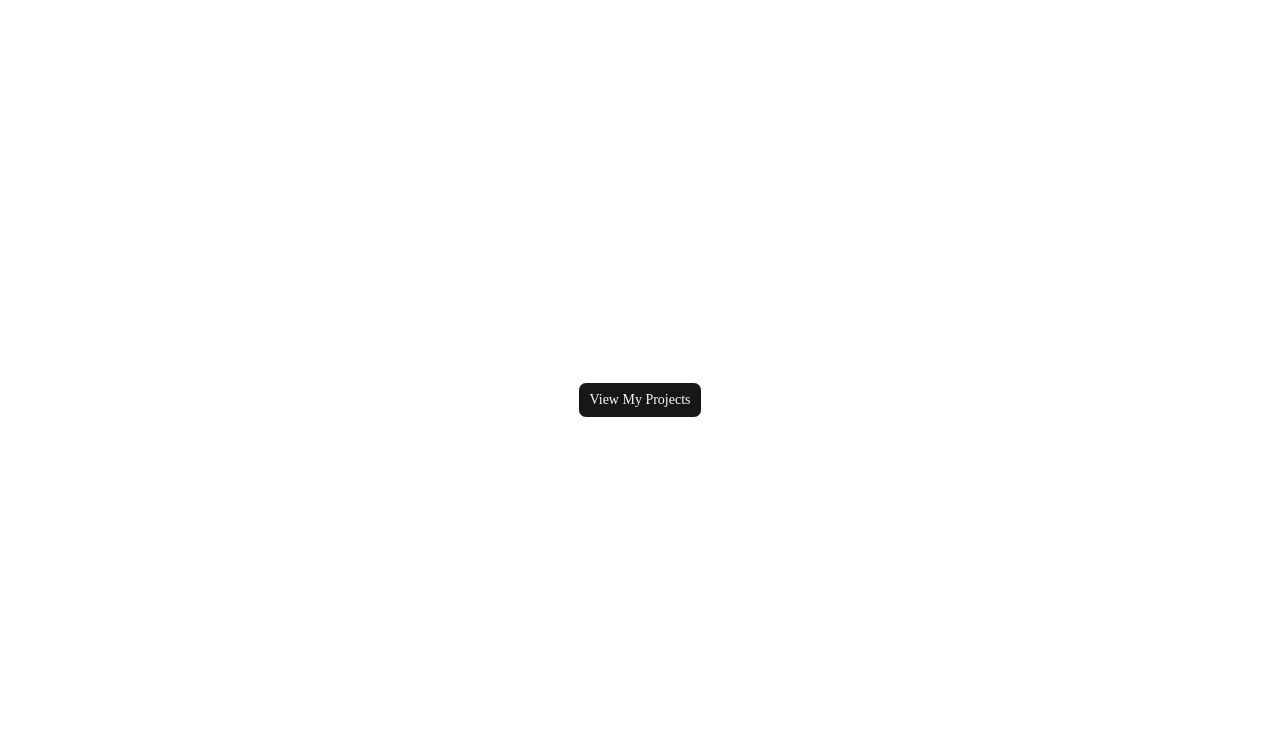
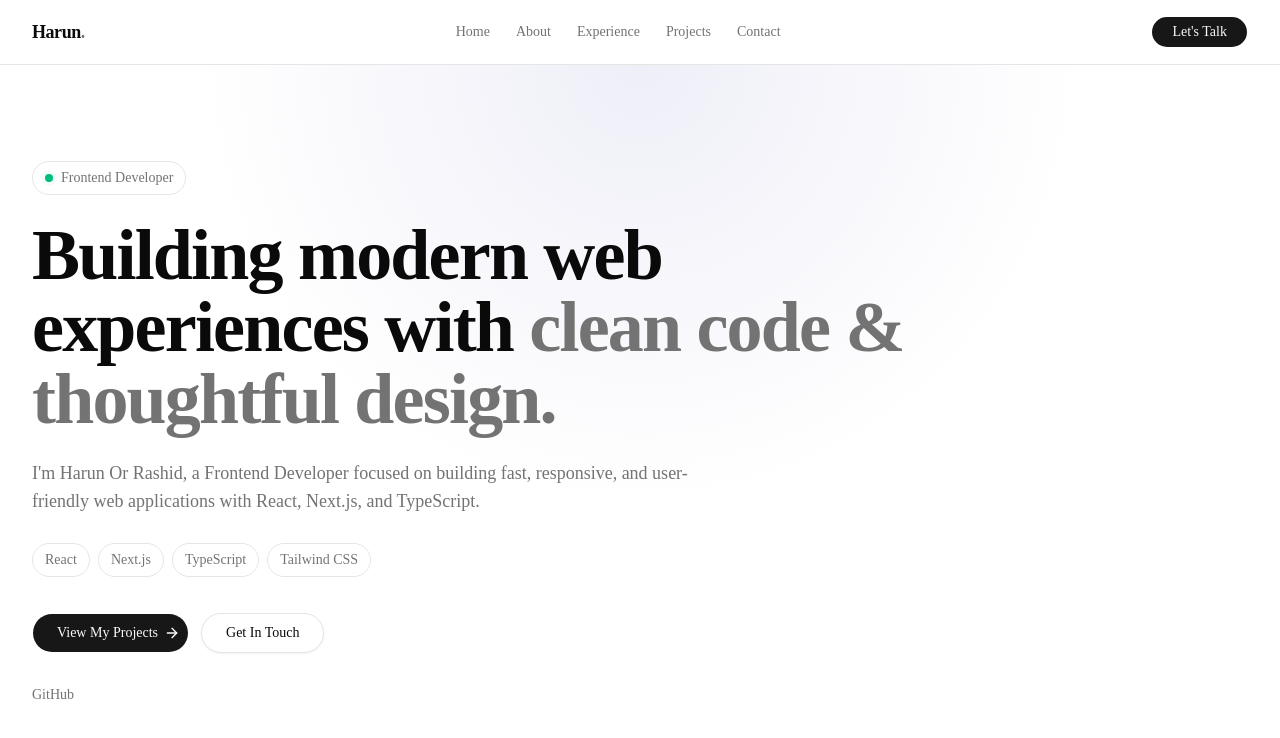
Before and after one commit to harunhira69/personal_portfolio, a Next.js app: page / in a window 1280 px wide. Shown: the top 738 px of the page. Built offline with nearby package versions, Linux system fonts and the light colour scheme.

Commit message:
feat: build responsive navbar and hero section

```diff
--- a/src/app/page.tsx
+++ b/src/app/page.tsx
@@ -1,9 +1,14 @@
-import { Button } from "@/components/ui/button";
+import { Navbar } from "@/components/layout/navbar";
+import { Hero } from "@/components/sections/hero";
 
 export default function Home() {
   return (
-    <main className="flex min-h-svh items-center justify-center">
-      <Button>View My Projects</Button>
-    </main>
+    <>
+      <Navbar />
+
+      <main>
+        <Hero />
+      </main>
+    </>
   );
 }
--- /dev/null
+++ b/src/components/layout/navbar.tsx
@@ -0,0 +1,98 @@
+"use client";
+
+import Link from "next/link";
+import { Menu, X } from "lucide-react";
+import { useState } from "react";
+
+import { navigation } from "@/config/navigation";
+import { Button, buttonVariants } from "@/components/ui/button";
+import { cn } from "@/lib/utils";
+
+export function Navbar() {
+  const [isOpen, setIsOpen] = useState(false);
+
+  return (
+    <header className="sticky top-0 z-50 w-full border-b bg-background/80 backdrop-blur-xl">
+      <div className="mx-auto flex h-16 max-w-7xl items-center justify-between px-4 sm:px-6 lg:px-8">
+        {/* Logo */}
+        <Link
+          href="/"
+          className="text-lg font-bold tracking-tight"
+          onClick={() => setIsOpen(false)}
+        >
+          Harun<span className="text-muted-foreground">.</span>
+        </Link>
+
+        {/* Desktop Navigation */}
+        <nav className="hidden items-center gap-1 md:flex">
+          {navigation.map((item) => (
+            <Link
+              key={item.href}
+              href={item.href}
+              className={cn(
+                buttonVariants({ variant: "ghost", size: "sm" }),
+                "text-sm text-muted-foreground transition-colors hover:text-foreground",
+              )}
+            >
+              {item.name}
+            </Link>
+          ))}
+        </nav>
+
+        {/* Desktop CTA */}
+        <div className="hidden md:block">
+          <Link
+            href="/contact"
+            className={cn(
+              buttonVariants({ variant: "default", size: "sm" }),
+              "rounded-full px-5",
+            )}
+          >
+            Let&apos;s Talk
+          </Link>
+        </div>
+
+        {/* Mobile Menu Button */}
+        <Button
+          variant="ghost"
+          size="icon"
+          className="md:hidden"
+          onClick={() => setIsOpen((value) => !value)}
+          aria-label={isOpen ? "Close menu" : "Open menu"}
+          aria-expanded={isOpen}
+        >
+          {isOpen ? <X /> : <Menu />}
+        </Button>
+      </div>
+
+      {/* Mobile Navigation */}
+      {isOpen && (
+        <div className="border-t bg-background md:hidden">
+          <nav className="mx-auto flex max-w-7xl flex-col px-4 py-4 sm:px-6">
+            {navigation.map((item) => (
+              <Link
+                key={item.href}
+                href={item.href}
+                onClick={() => setIsOpen(false)}
+                className="rounded-md px-3 py-3 text-sm font-medium text-muted-foreground transition-colors hover:bg-muted hover:text-foreground"
+              >
+                {item.name}
+              </Link>
+            ))}
+
+            <Link
+              href="/contact"
+              onClick={() => setIsOpen(false)}
+              className={cn(
+                buttonVariants({ variant: "default" }),
+                "mt-3 rounded-full",
+              )}
+            >
+              Let&apos;s Talk
+            </Link>
+          </nav>
+        </div>
+      )}
+    </header>
+  );
+}
--- /dev/null
+++ b/src/components/sections/hero.tsx
@@ -0,0 +1,111 @@
+import Link from "next/link";
+import { ArrowRight } from "lucide-react";
+
+import { buttonVariants } from "@/components/ui/button";
+import { cn } from "@/lib/utils";
+import { siteConfig } from "@/config/site";
+
+const technologies = [
+  "React",
+  "Next.js",
+  "TypeScript",
+  "Tailwind CSS",
+];
+
+export function Hero() {
+  return (
+    <section className="relative overflow-hidden">
+      {/* Background */}
+      <div className="absolute inset-0 -z-10 bg-[radial-gradient(circle_at_top,rgba(120,119,198,0.12),transparent_45%)]" />
+
+      <div className="absolute inset-0 -z-10 bg-[linear-gradient(to_right,hsl(var(--border))_1px,transparent_1px),linear-gradient(to_bottom,hsl(var(--border))_1px,transparent_1px)] bg-[size:4rem_4rem] opacity-20" />
+
+      <div className="mx-auto flex min-h-[calc(100vh-4rem)] max-w-7xl items-center px-4 py-20 sm:px-6 lg:px-8 lg:py-24">
+        <div className="max-w-4xl">
+          {/* Availability */}
+          <div className="mb-6 inline-flex items-center gap-2 rounded-full border bg-background/70 px-3 py-1.5 text-sm text-muted-foreground backdrop-blur">
+            <span className="relative flex h-2 w-2">
+              <span className="absolute inline-flex h-full w-full animate-ping rounded-full bg-emerald-500 opacity-75" />
+              <span className="relative inline-flex h-2 w-2 rounded-full bg-emerald-500" />
+            </span>
+            Frontend Developer
+          </div>
+
+          {/* Main Heading */}
+          <h1 className="max-w-4xl text-4xl font-bold tracking-tight sm:text-5xl md:text-6xl lg:text-7xl">
+            Building modern web experiences with{" "}
+            <span className="text-muted-foreground">
+              clean code & thoughtful design.
+            </span>
+          </h1>
+
+          {/* Description */}
+          <p className="mt-6 max-w-2xl text-base leading-7 text-muted-foreground sm:text-lg">
+            I&apos;m {siteConfig.name}, a Frontend Developer focused on
+            building fast, responsive, and user-friendly web applications
+            with React, Next.js, and TypeScript.
+          </p>
+
+          {/* Technologies */}
+          <div className="mt-7 flex flex-wrap gap-2">
+            {technologies.map((technology) => (
+              <span
+                key={technology}
+                className="rounded-full border bg-background/70 px-3 py-1.5 text-xs font-medium text-muted-foreground backdrop-blur sm:text-sm"
+              >
+                {technology}
+              </span>
+            ))}
+          </div>
+
+          {/* CTA */}
+          <div className="mt-9 flex flex-col gap-3 sm:flex-row">
+            <Link
+              href="/projects"
+              className={cn(
+                buttonVariants({ size: "lg" }),
+                "rounded-full px-6",
+              )}
+            >
+              View My Projects
+              <ArrowRight data-icon="inline-end" />
+            </Link>
+
+            <Link
+              href="/contact"
+              className={cn(
+                buttonVariants({ variant: "outline", size: "lg" }),
+                "rounded-full px-6",
+              )}
+            >
+              Get In Touch
+            </Link>
+          </div>
+
+          {/* Social Links */}
+          <div className="mt-8 flex items-center gap-5">
+            <Link
+              href={siteConfig.links.github}
+              target="_blank"
+              rel="noopener noreferrer"
+              className="text-sm font-medium text-muted-foreground transition-colors hover:text-foreground"
+            >
+              GitHub
+            </Link>
+
+            {siteConfig.links.linkedin && (
+              <Link
+                href={siteConfig.links.linkedin}
+                target="_blank"
+                rel="noopener noreferrer"
+                className="text-sm font-medium text-muted-foreground transition-colors hover:text-foreground"
+              >
+                LinkedIn
+              </Link>
+            )}
+          </div>
+        </div>
+      </div>
+    </section>
+  );
+}
```
